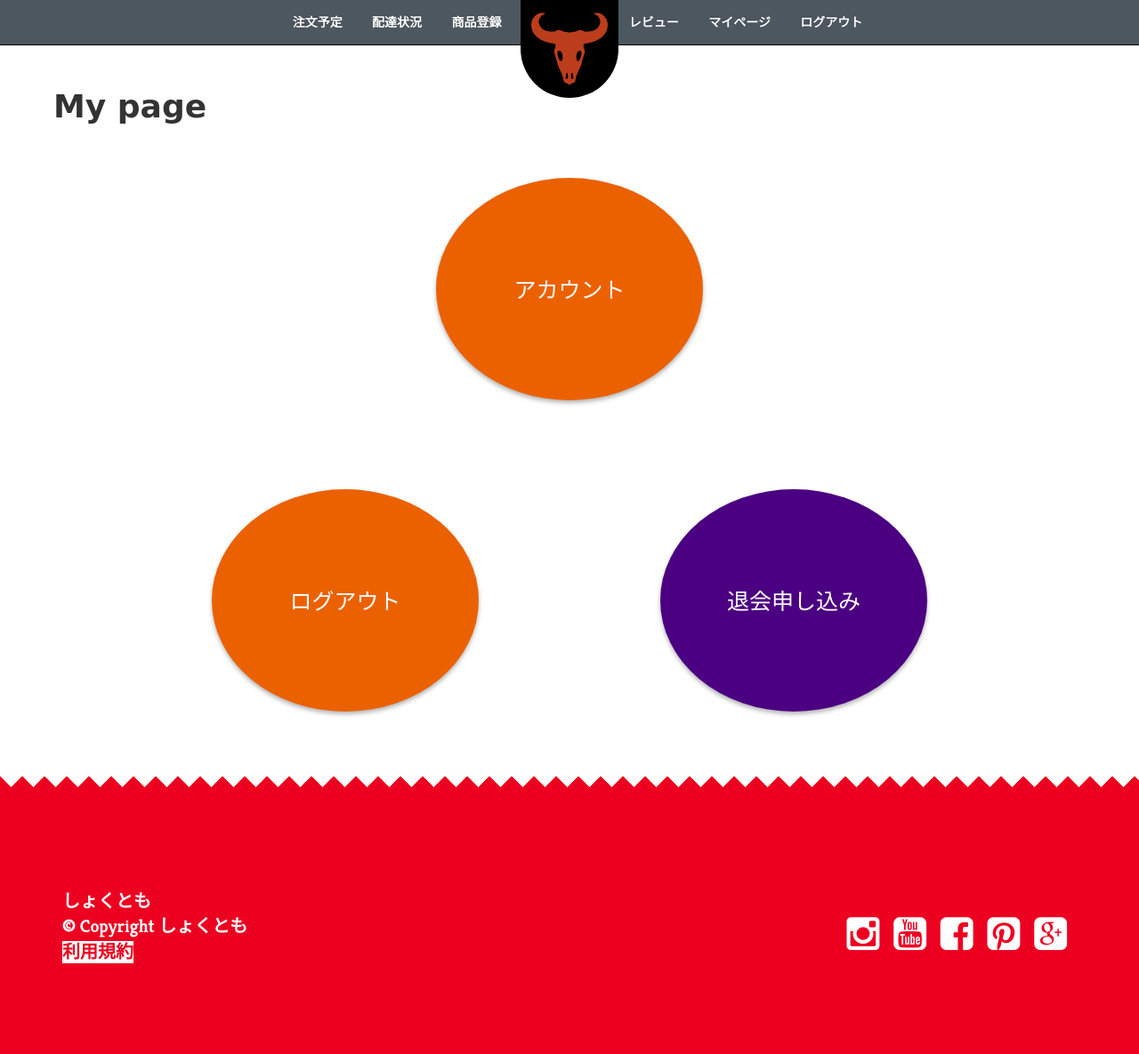
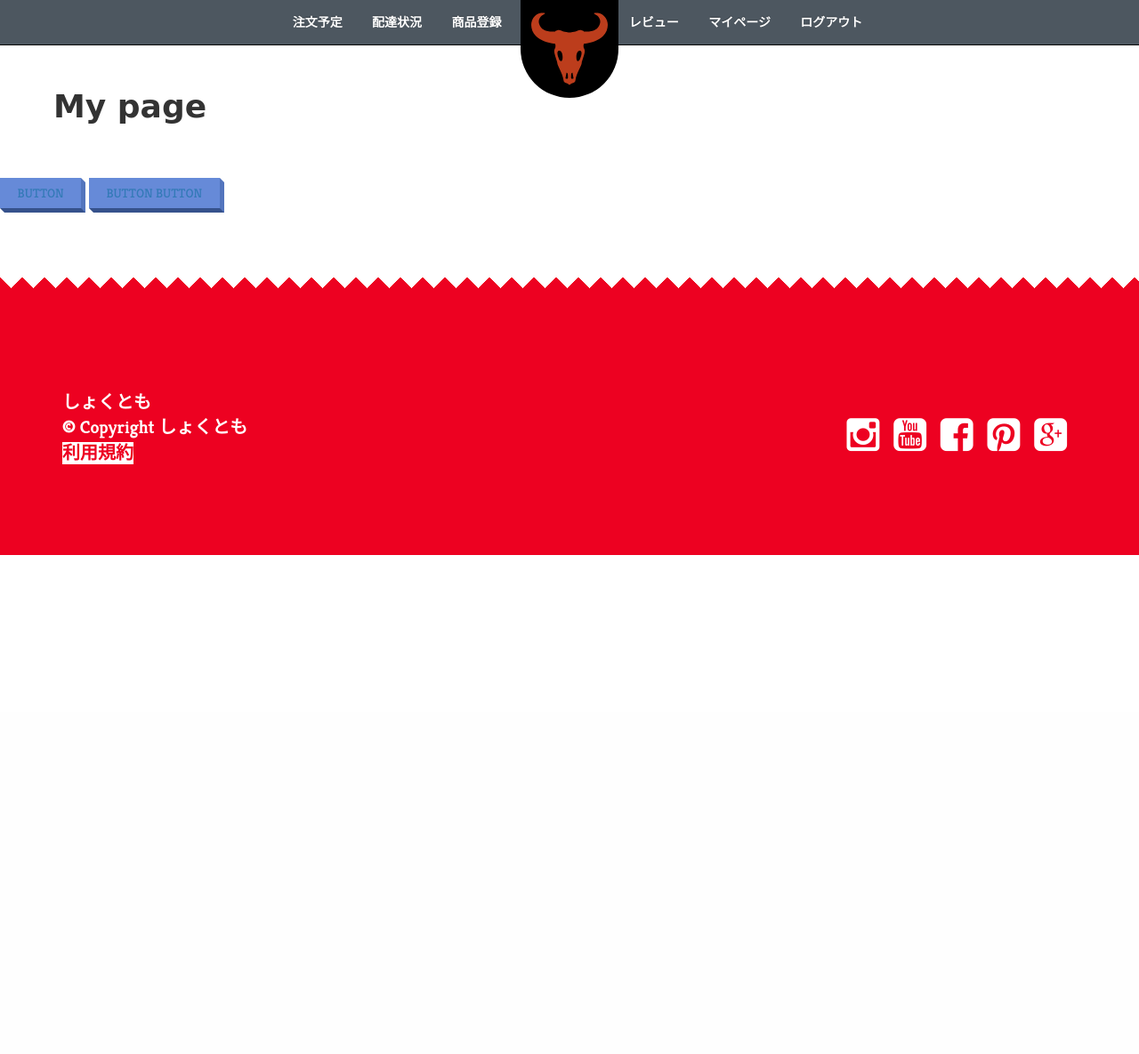
Before and after one commit to kami2438/venv_syokutomo, a Django app: page /driver/mypage in a window 1280 px wide. Shown: the whole page at 89% size. After the commit the page ends 624 px from the top, so only its background shows below. Run offline with Django 3.2, Linux system fonts and the light colour scheme; some libraries are stand-ins or nearby versions.

Commit message:
driver_mypage変更

```diff
--- a/syokutomo/driver/templates/driver_mypage.html
+++ b/syokutomo/driver/templates/driver_mypage.html
@@ -15,13 +15,16 @@
 </div>
 
 <div class="driver-mypage-btn">
-    <a href="#"
-        class="btn driver-btn-orange driver-btn-circle driver-btn-circle-a driver-btn-shadow driver-mypage-btn-margin-bottom">アカウント</a>
+<a href="#" class="btn-square-slant">BUTTON</a>
+    <!--<a href="#"
+        class="btn driver-btn-orange driver-btn-circle driver-btn-circle-a driver-btn-shadow driver-mypage-btn-margin-bottom">アカウント</a>-->
 </div>
 <div class="driver-mypage-btn">
-    <a href="#"
+<a href="#" class="btn-square-slant">BUTTON</a>
+<a href="#" class="btn-square-slant">BUTTON</a>
+    <!--<a href="#"
         class="btn driver-btn-orange driver-btn-circle driver-btn-circle-a driver-btn-shadow driver-mypage-btn-margin-top-right">ログアウト</a>
     <a href="#"
-        class="btn driver-btn-withdrawal driver-btn-circle driver-btn-circle-a driver-btn-shadow driver-mypage-btn-margin-top-left">退会申し込み</a>
+        class="btn driver-btn-withdrawal driver-btn-circle driver-btn-circle-a driver-btn-shadow driver-mypage-btn-margin-top-left">退会申し込み</a>-->
 </div>
 {% endblock %}
--- a/syokutomo/static/css/driver_mypage.css
+++ b/syokutomo/static/css/driver_mypage.css
@@ -7,12 +7,60 @@
   .driver-mypage-litag {
     margin-bottom: 6rem;
   }
-.driver-mypage-btn {
+
+  .driver-mypage-btn {
+    display: inline-block;
+    position: relative;
+    padding: 0.5em 1.4em;
+    text-decoration: none;
+    background: #668ad8;/*ボタン色*/
+    color: #FFF;
+    border-bottom: solid 5px #36528c;/*ボタン色より暗めに*/
+    border-right: solid 5px #5375bd;/*ボタン色より暗めに*/
+  }
+
+  .driver-mypage-btn:before {
+    content: " ";
+    position: absolute;
+    bottom: -5px;
+    left: -1px;
+    width: 0;
+    height: 0;
+    border-width: 0 6px 6px 0px;
+    border-style: solid;
+    border-color: transparent;
+    border-bottom-color: #FFF;
+  }
+
+  .driver-mypage-btn:after {
+    content: " ";
+    position: absolute;
+    top: -1px;
+    right: -5px;
+    width: 0;
+    height: 0;
+    border-width: 0px 6px 6px 0px;
+    border-style: solid;
+    border-color: #FFF;
+    border-bottom-color: transparent;
+  }
+
+  .driver-mypage-btn:active {
+    /*ボタンを押したとき*/
+    border:none;
+    -webkit-transform: translate(6px,6px);
+    transform: translate(6px,6px);
+  }
+
+  .driver-mypage-btn:active:after, .driver-mypage-btn:active:before {
+    content: none;/*ボタンを押すと線が消える*/
+  }
+/*.driver-mypage-btn {
     margin-left: auto;
     margin-right: auto;
     text-align: center;
     font-family: Arial, Helvetica, sans-serif;
-  }
+  }*/
 
   .driver-mypage-btn-margin-bottom-left {
     margin-left: 10rem;
```
